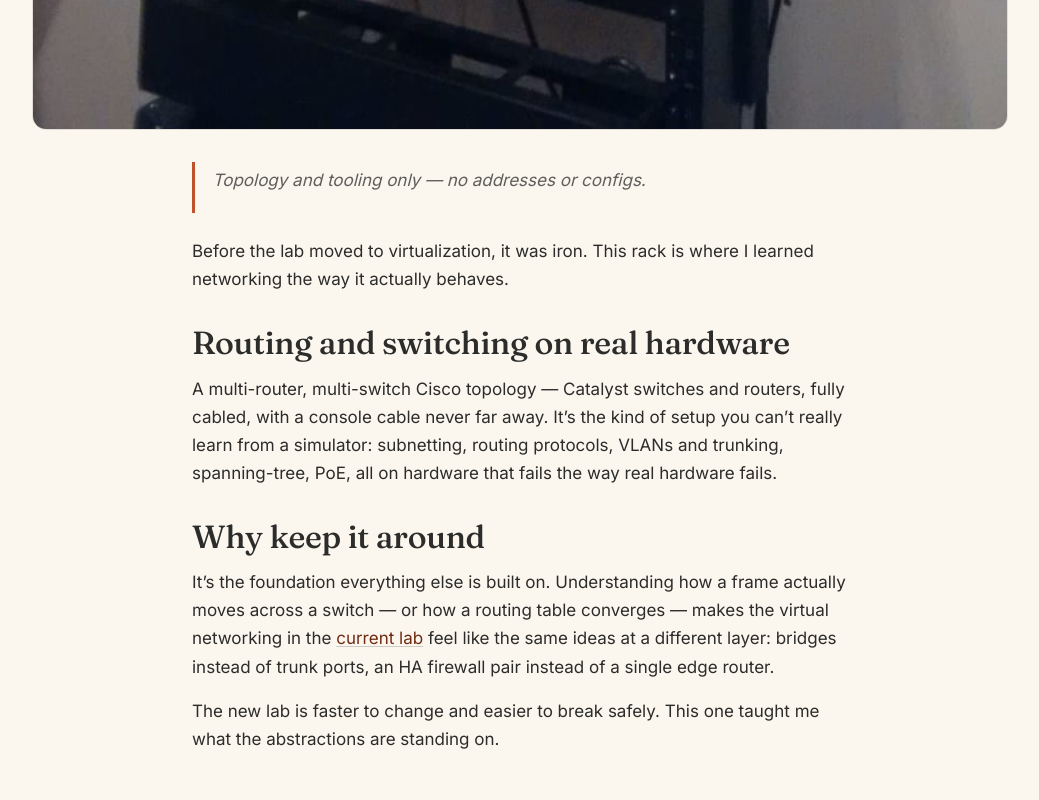
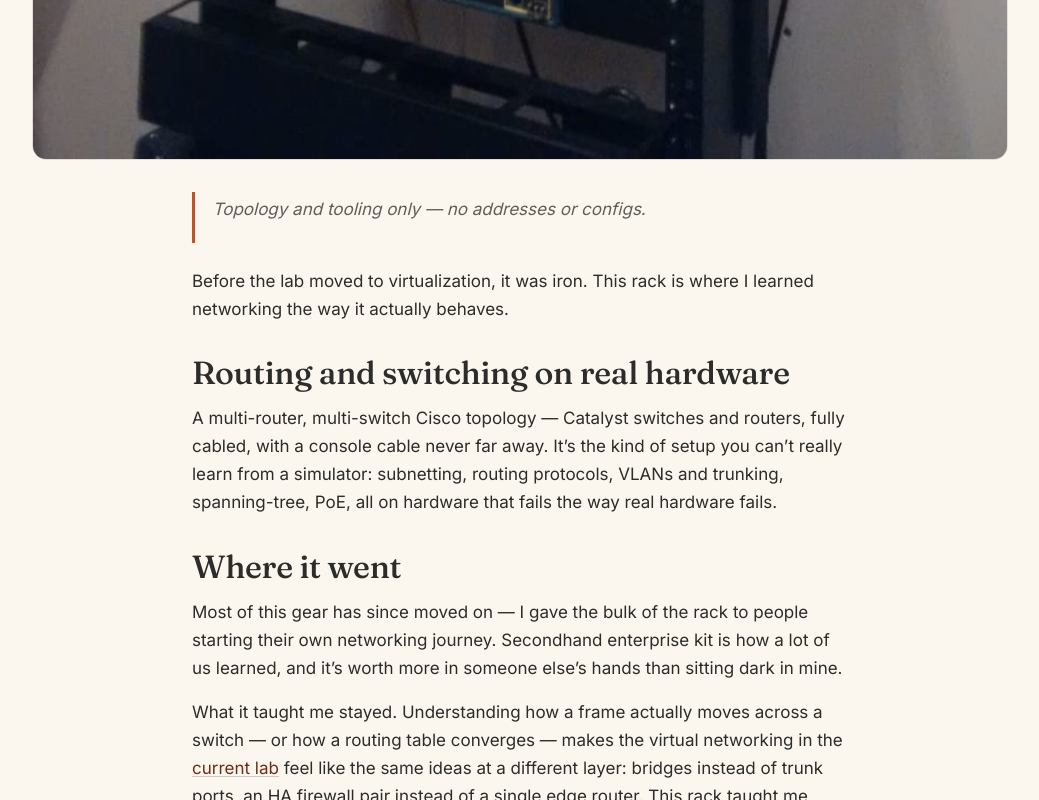
Before and after one commit to kerbe42/jlwhite-ca, an Astro site: page /lab/network-lab in a window 1280 px wide. Shown: the part 2000-2800 px from the top of the page, without its empty margins (120-1159 px from the left). Built offline with nearby package versions, Linux system fonts and the light colour scheme; Astro itself is replaced by a stand-in of ours.

Commit message:
Network lab: reframe as passed on to new learners
Most of the Cisco rack was given to people starting their own networking
journey, so the page now tells that (Where it went) instead of implying
it is still running. Summary updated to match.

Co-Authored-By: Claude Fable 5 <noreply@anthropic.com>

```diff
--- a/src/content/projects/network-lab/index.md
+++ b/src/content/projects/network-lab/index.md
@@ -2,7 +2,7 @@
 title: The network lab
 world: lab
 date: 2023-09-01
-summary: A rack of Cisco routers and Catalyst switches — where I learned routing and switching on real hardware.
+summary: A rack of Cisco routers and Catalyst switches where I learned routing and switching on real iron — most of it since passed on to others starting out.
 featured: false
 cover: ./cover.jpg
 coverAlt: A tall rack of Cisco routers and Catalyst switches, fully cabled
@@ -18,8 +18,8 @@ Before the lab moved to virtualization, it was iron. This rack is where I learne
 
 A multi-router, multi-switch Cisco topology — Catalyst switches and routers, fully cabled, with a console cable never far away. It's the kind of setup you can't really learn from a simulator: subnetting, routing protocols, VLANs and trunking, spanning-tree, PoE, all on hardware that fails the way real hardware fails.
 
-## Why keep it around
+## Where it went
 
-It's the foundation everything else is built on. Understanding how a frame actually moves across a switch — or how a routing table converges — makes the virtual networking in the [current lab](/lab/home-lab-overview) feel like the same ideas at a different layer: bridges instead of trunk ports, an HA firewall pair instead of a single edge router.
+Most of this gear has since moved on — I gave the bulk of the rack to people starting their own networking journey. Secondhand enterprise kit is how a lot of us learned, and it's worth more in someone else's hands than sitting dark in mine.
 
-The new lab is faster to change and easier to break safely. This one taught me what the abstractions are standing on.
+What it taught me stayed. Understanding how a frame actually moves across a switch — or how a routing table converges — makes the virtual networking in the [current lab](/lab/home-lab-overview) feel like the same ideas at a different layer: bridges instead of trunk ports, an HA firewall pair instead of a single edge router. This rack taught me what the abstractions are standing on, and now it's doing the same for someone else.
```
